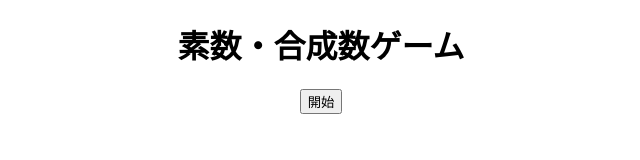
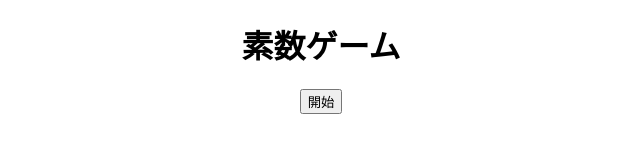
Before and after one commit to yoheikikuta/prime_number_game, a plain HTML site: page index.html in a window 1280 px wide. Shown: the whole page, without its empty margins (319-959 px from the left). Drawn offline with Linux system fonts and the light colour scheme.

Commit message:
Change game title

```diff
--- a/index.html
+++ b/index.html
@@ -9,7 +9,7 @@
 </head>
 
 <body>
-  <h1>素数・合成数ゲーム</h1>
+  <h1>素数ゲーム</h1>
   <button id="start-button">開始</button>
   <div id="number-display"></div>
   <script src="script.js"></script>
```
